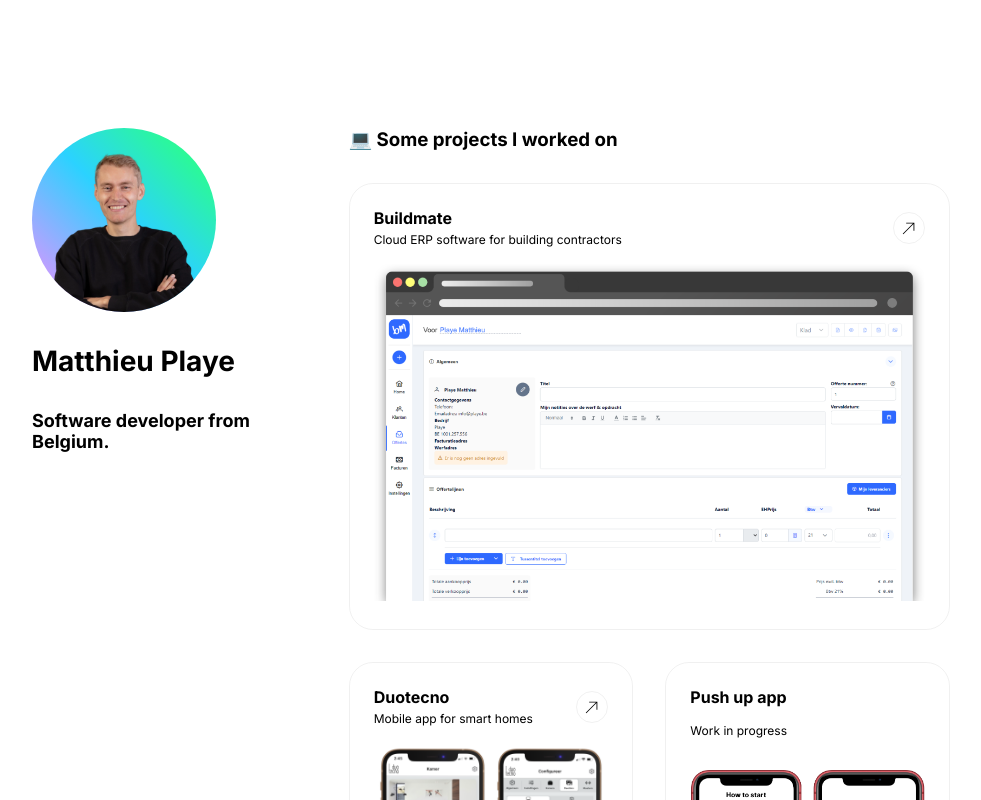
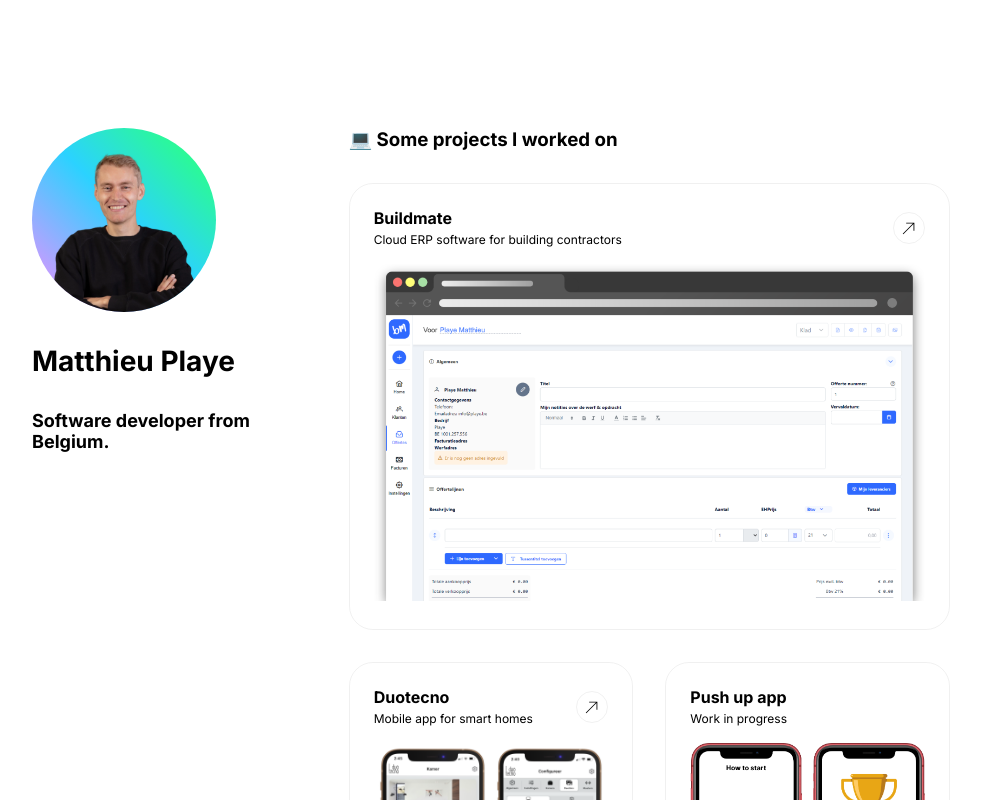
Before and after one commit to PlayeMatthieu/playeMatthieu, an Angular app in the folder portfolio/: page / in a window 1280 px wide. Shown: the top 800 px of the page, without its empty margins (149-1130 px from the left). Built offline with nearby package versions, Linux system fonts and the light colour scheme.

Commit message:
Fix small html bug

```diff
--- a/portfolio/src/app/components/projects/projects.component.html
+++ b/portfolio/src/app/components/projects/projects.component.html
@@ -14,7 +14,7 @@
       </div>
     </div>
     <div class="card-body">
-      <img ngSrc="assets/images/Buildmate_app.png" alt="Buildmate app image" height="1003" width="1314" priority>
+      <img ngSrc="assets/images/Buildmate_app.png" alt="Buildmate app image" height="623" width="1018" priority>
     </div>
   </div>
   <div class="grid-card">
@@ -35,10 +35,12 @@
     </div>
   </div>
   <div class="grid-card">
-    <p class="card-title">Push up app</p>
-    <span class="card-subtitle">Work in progress</span>
+    <div>
+      <p class="card-title">Push up app</p>
+      <span class="card-subtitle">Work in progress</span>
+    </div>
     <div class="card-body">
-      <img ngSrc="assets/images/PushUp_app.png" alt="Push up app" height="899" width="1099">
+      <img ngSrc="assets/images/PushUp_app.png" alt="Push up app" height="795" width="847">
     </div>
   </div>
 </div>
```
